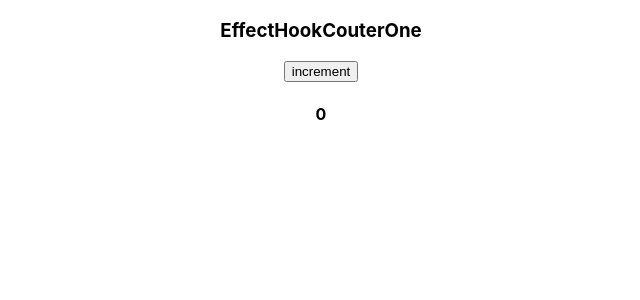
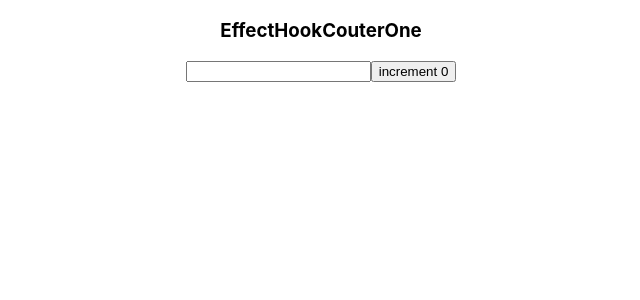
Before and after one commit to aariffulalam/react-hooks-demo, a React (Create React App) app: page / in a window 1280 px wide. Shown: the top 300 px of the page, without its empty margins (319-959 px from the left). Built offline with nearby package versions, Linux system fonts and the light colour scheme.

Commit message:
otimized useEffect Hook by specifying the second conditional perameter.

```diff
--- a/src/component/useEffect/EffectHookCouterOne.jsx
+++ b/src/component/useEffect/EffectHookCouterOne.jsx
@@ -2,14 +2,16 @@ import React, {useState, useEffect} from 'react'
 
 const EffectHookCouterOne = () => {
   const [count, setCount] = useState(0)
+  const [name, setName] = useState("")
   useEffect(()=>{
+    console.log("count edited")
     document.title =`You clicked ${count} times`
-  })
+  },[count])
   return (
     <>
       <h3>EffectHookCouterOne</h3>
-      <button onClick={()=>setCount(pre => pre+1)}>increment</button>
-      <h4>{count}</h4>
+      <input type="text" vlaue={name} onChange={(e)=> setName(e.target.value)} />
+      <button onClick={()=>setCount(pre => pre+1)}>increment {count}</button>
     </>
   )
 }
```
